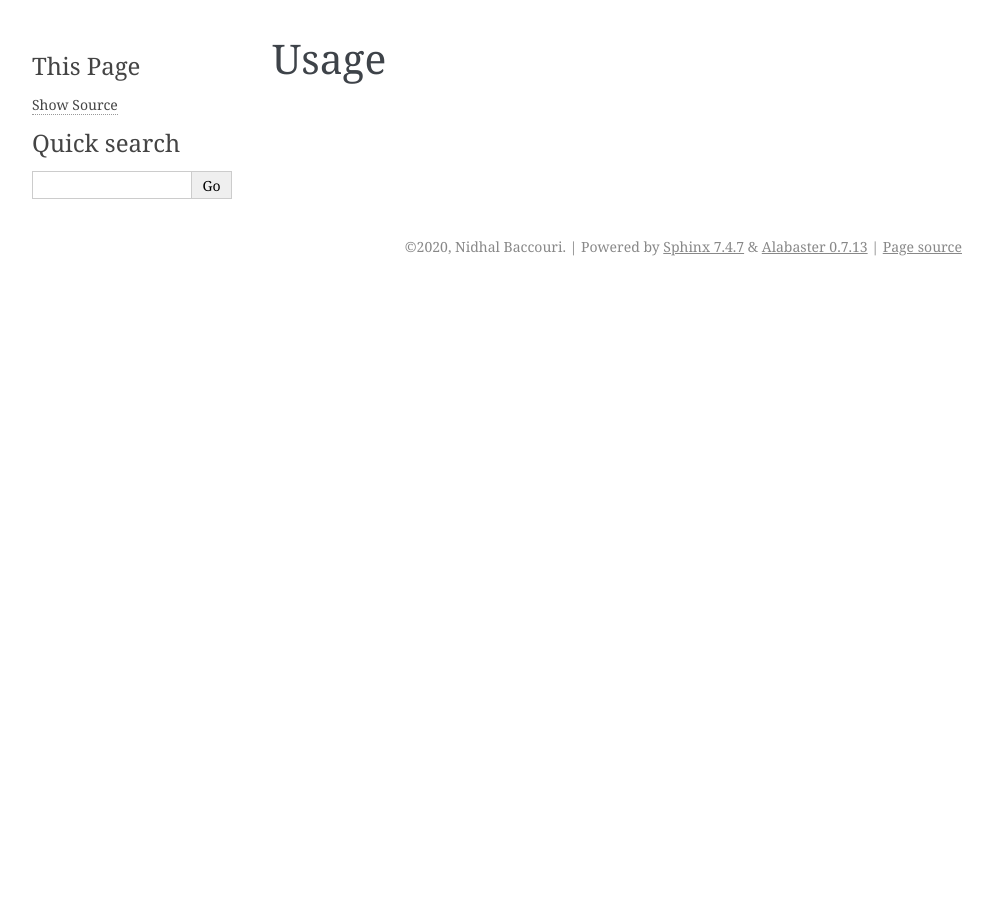
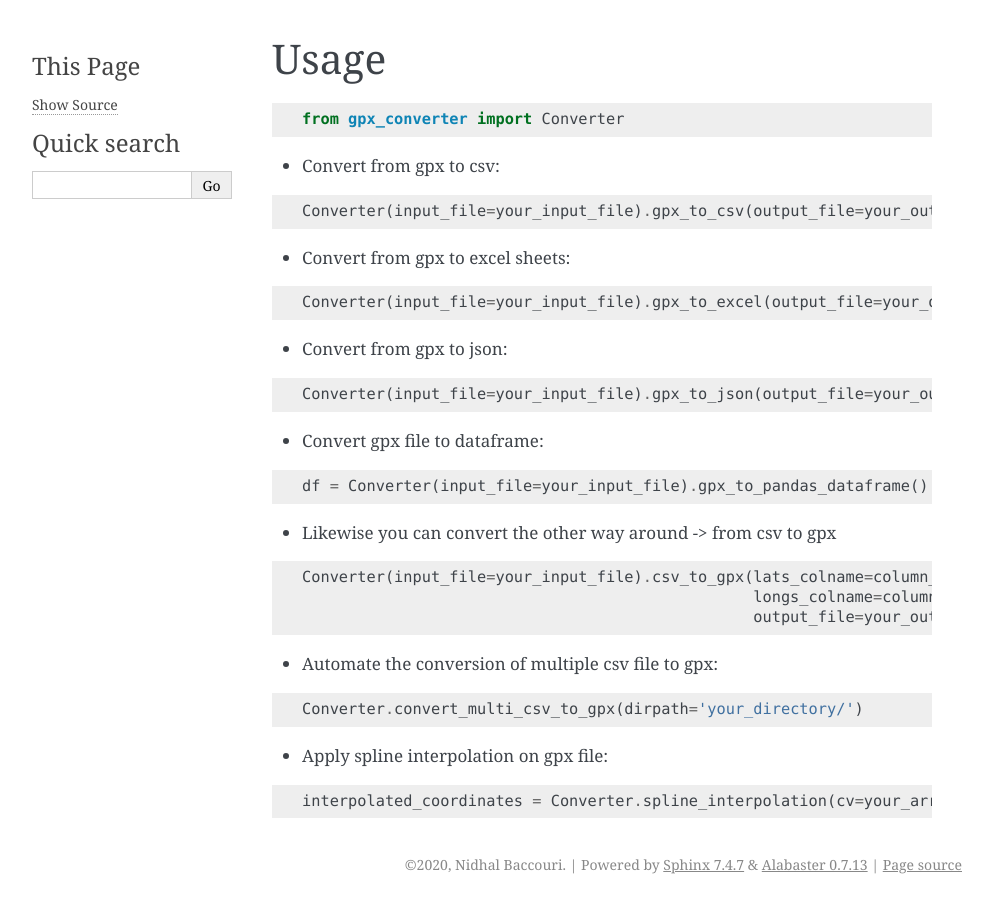
Before and after one commit to nidhaloff/gpx-converter, a Sphinx documentation site: the page built from docs/usage.rst, in a window 1280 px wide. Shown: the whole page, without its empty margins (148-1141 px from the left). Built offline with Sphinx 7.4.7, drawn with Linux system fonts in a browser that asks for light colours.

Commit message:
stable release

```diff
--- a/docs/usage.rst
+++ b/docs/usage.rst
@@ -5,18 +5,49 @@ Usage
 ======
 
 .. code-block:: python
+
     from gpx_converter import Converter
 
-    # convert gpx to csv
+- Convert from gpx to csv:
+
+.. code-block:: python
+
     Converter(input_file=your_input_file).gpx_to_csv(output_file=your_output_file)
 
-    # convert gpx to a pandas dataframe
+- Convert from gpx to excel sheets:
+
+.. code-block:: python
+
+    Converter(input_file=your_input_file).gpx_to_excel(output_file=your_output_file)
+
+- Convert from gpx to json:
+
+.. code-block:: python
+
+    Converter(input_file=your_input_file).gpx_to_json(output_file=your_output_file)
+
+- Convert gpx file to dataframe:
+
+.. code-block:: python
+
     df = Converter(input_file=your_input_file).gpx_to_pandas_dataframe()
 
-    # convert csv to gpx
+- Likewise you can convert the other way around -> from csv to gpx
+
+.. code-block:: python
+
     Converter(input_file=your_input_file).csv_to_gpx(lats_colname=column_name_of_latitudes,
                                                      longs_colname=column_name_of_longitudes,
                                                      output_file=your_output_file)
 
-    # convert multiple csv files to gpx (notice to use it as a static method)
-    Converter.convert_multi_csv_to_gpx(dirpath='test_data/')
+- Automate the conversion of multiple csv file to gpx:
+
+.. code-block:: python
+
+    Converter.convert_multi_csv_to_gpx(dirpath='your_directory/')
+
+- Apply spline interpolation on gpx file:
+
+.. code-block:: python
+
+    interpolated_coordinates = Converter.spline_interpolation(cv=your_array_of_control_vertices)
--- a/gpx_converter/__init__.py
+++ b/gpx_converter/__init__.py
@@ -1,7 +1,7 @@
 
 __author__ = """Nidhal Baccouri"""
 __email__ = 'nidhalbacc@gmail.com'
-__version__ = '1.0.0'
+__version__ = '1.0.2'
 
 """Top-level package for gpx_converter."""
 
--- a/setup.cfg
+++ b/setup.cfg
@@ -1,5 +1,5 @@
 [bumpversion]
-current_version = 1.0.0
+current_version = 1.0.2
 commit = True
 tag = True
 
--- a/setup.py
+++ b/setup.py
@@ -54,6 +54,6 @@ setup(
     test_suite='tests',
     tests_require=test_requirements,
     url='https://github.com/nidhaloff/gpx_converter',
-    version='1.0.0',
+    version='1.0.2',
     zip_safe=False,
 )
```
